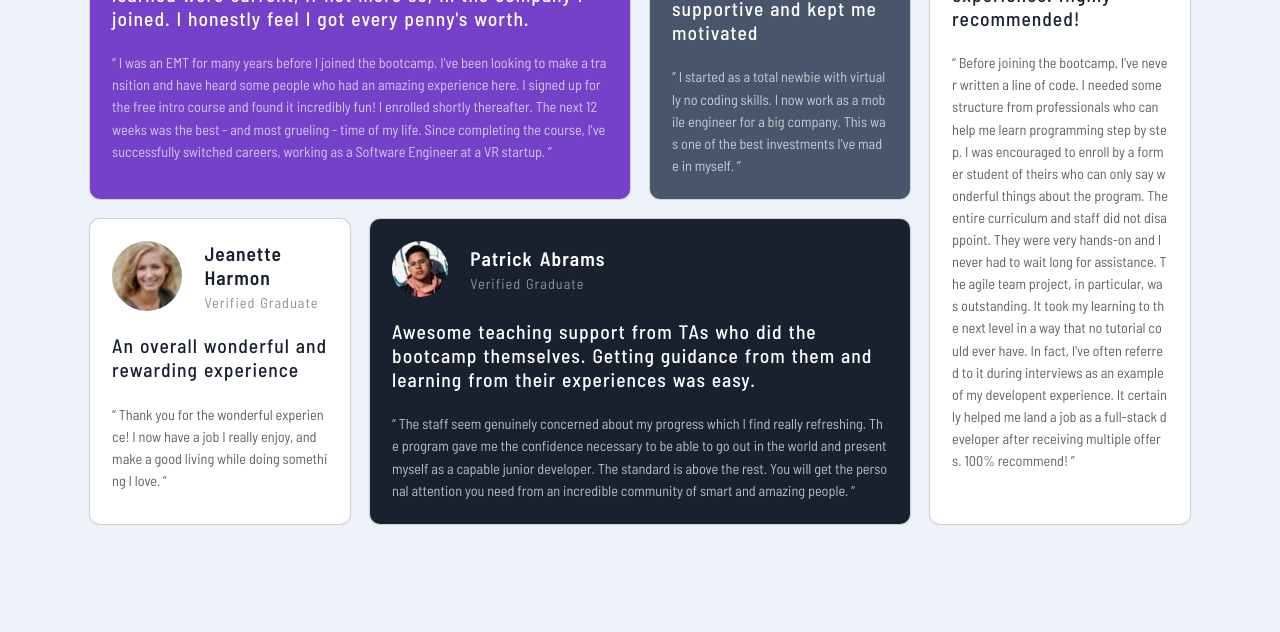
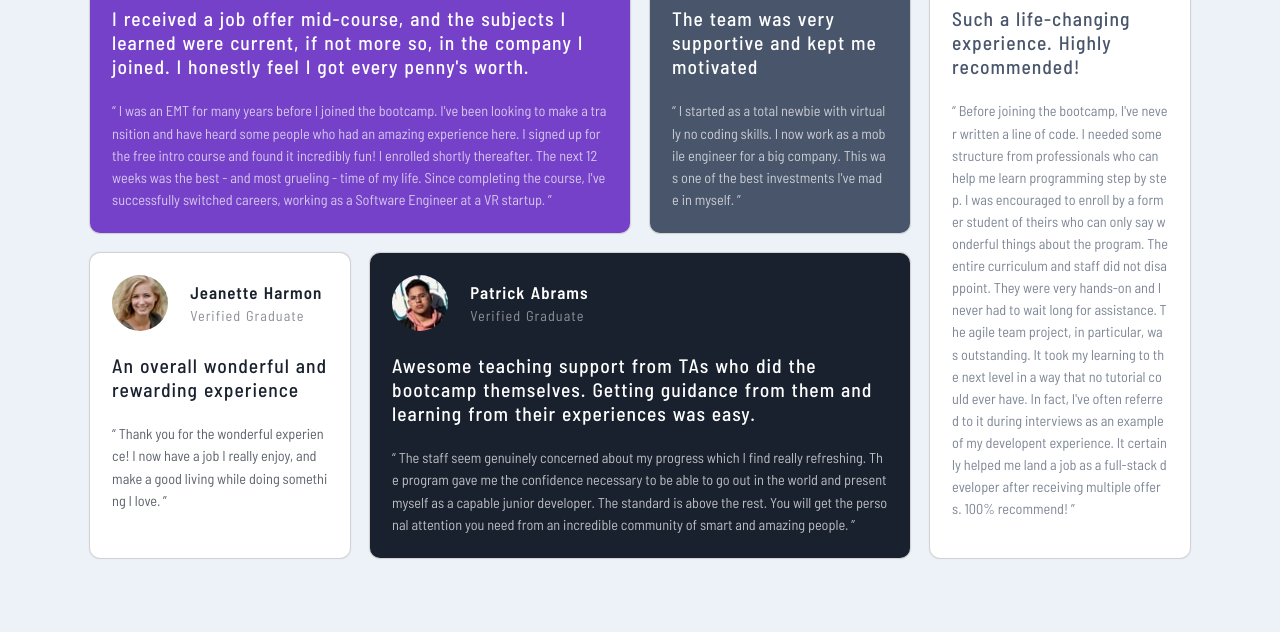
Before and after one commit to mesutabdiwahab/Testimonials-grid-section, a plain HTML site: page index.html in a window 1280 px wide. Shown: the part 168-800 px from the top of the page. Drawn offline with Linux system fonts and the light colour scheme.

Commit message:
Centered main content horizontally and vertically. changed pesron-name's size.

```diff
--- a/styles/style.css
+++ b/styles/style.css
@@ -16,6 +16,10 @@ html{
   font-size: 13px;
 }
 Body{
+  height: 100vh;
+  display: flex;
+  align-items: center;
+  justify-content: center;
   font-family: 'Barlow Semi Condensed', sans-serif;
   background-color: var(--light-grayish-blue);
 }
@@ -31,9 +35,8 @@ img{
 .container{
   width: 90%;
   max-width: 1100px;
-  margin: 2rem auto;
   display: grid;
-  grid-template-columns: repeat(auto-fit, minmax(10rem, auto));
+  grid-template-columns: repeat(auto-fit, minmax(15.4rem, auto));
   grid-template-rows: minmax(15.4rem, auto) minmax(15.4rem, auto);
   grid-gap: 20px;
 }
@@ -57,10 +60,10 @@ img{
   align-self: center;
 }
 .person-name{
-  font-size: 1.5rem;
+  font-size: 1.3rem;
   color: inherit;
   letter-spacing: 1px;
-  word-spacing: 2px;
+  word-spacing: 1px;
   margin-bottom: 0.4rem;
 }
 .v-graduate{
@@ -102,7 +105,7 @@ img{
   grid-column: 4;
   grid-row: 1/3;
   background-color: var(--white);
-  color: var(--very-dark-blackish-blue);
+  color: var(--very-dark-grayish-blue);
 }
 .blackish-blue{
   grid-column: 2/4;
```
